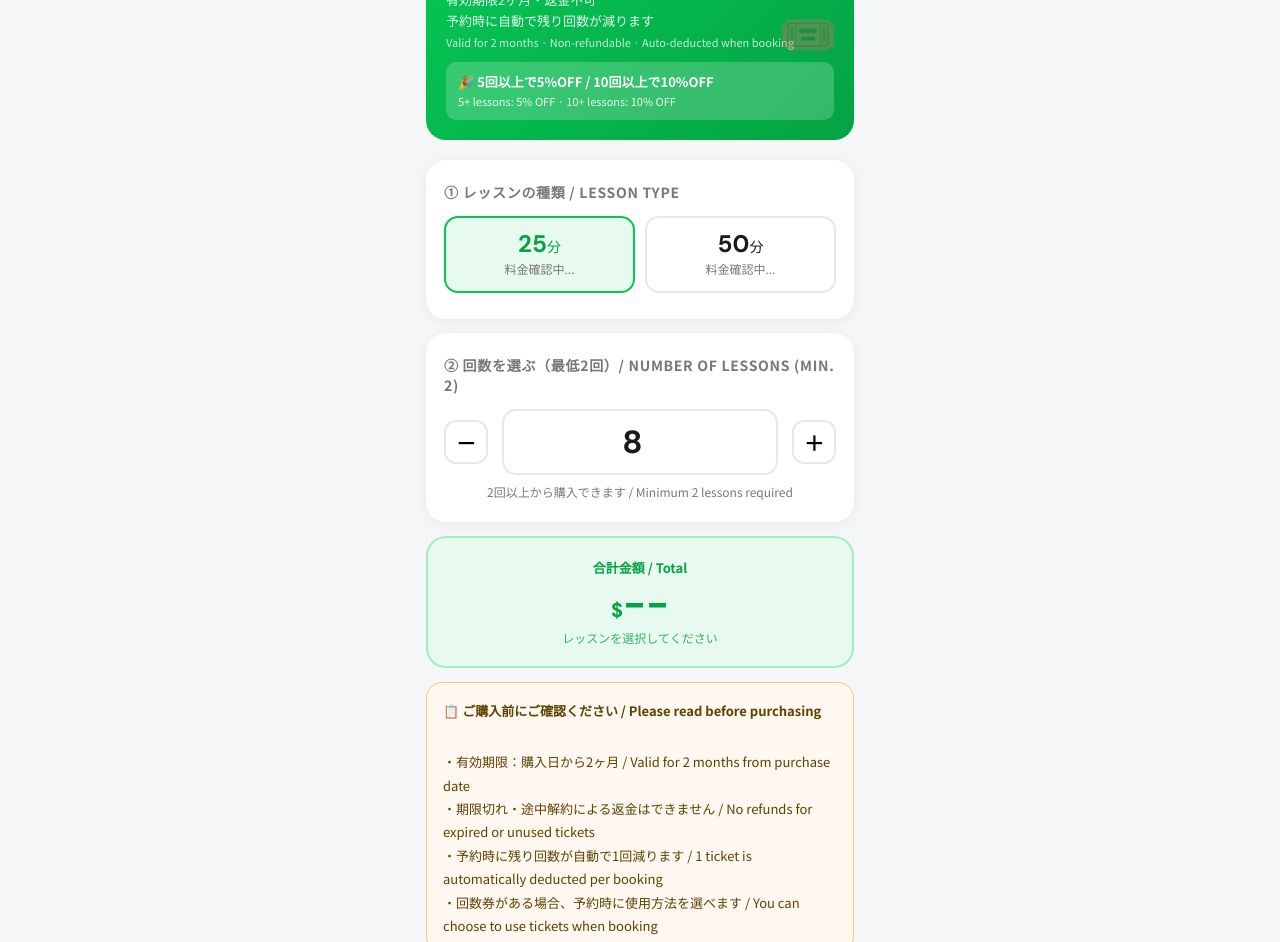
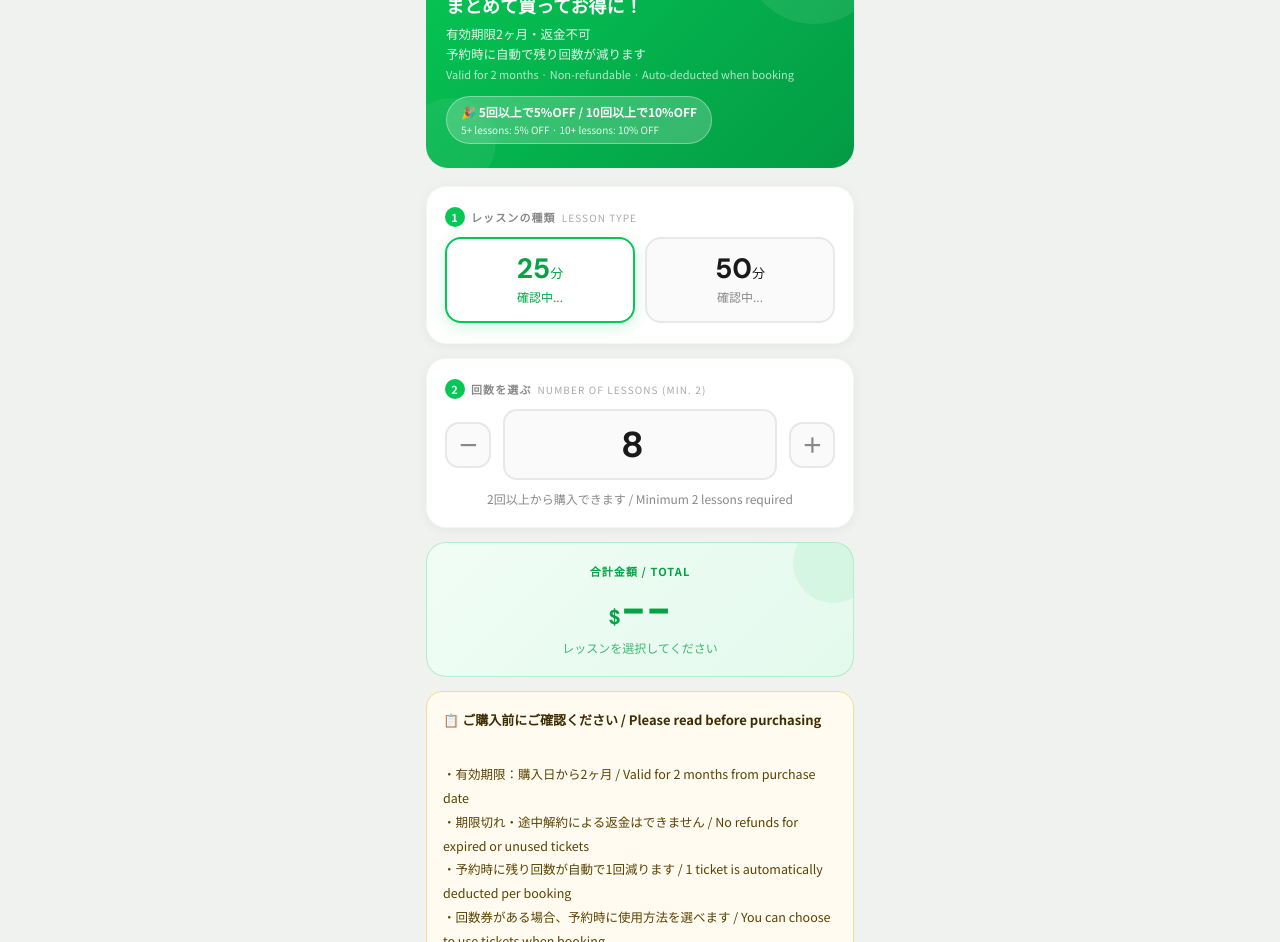
Before and after one commit to mimimimimimi-de/ami-app, a website: page ticket.html in a window 1280 px wide. Shown: the part 171-1113 px from the top of the page. Drawn offline with Linux system fonts and the light colour scheme.

Commit message:
Add files via upload

```diff
--- a/ticket.html
+++ b/ticket.html
@@ -14,11 +14,11 @@
   --green: #06C755;
   --green2: #04a344;
   --green-light: #e8faf0;
-  --green-glow: rgba(6,199,85,0.2);
-  --bg: #f5f6f7;
+  --green-glow: rgba(6,199,85,0.18);
+  --bg: #f0f2f0;
   --card: #ffffff;
   --text: #1a1a1a;
-  --text2: #777;
+  --text2: #888;
   --border: #e8e8e8;
   --red: #d93025;
 }
@@ -28,35 +28,44 @@ body {
   background: var(--bg);
   color: var(--text);
   min-height: 100vh;
-  padding-bottom: 40px;
+  padding-bottom: 48px;
 }
 
+/* ヘッダー */
 .header {
   background: #fff;
-  border-bottom: 2px solid var(--green);
   padding: 14px 20px;
   display: flex;
   align-items: center;
-  gap: 10px;
+  gap: 12px;
   position: sticky;
   top: 0;
   z-index: 10;
+  border-bottom: 1px solid #ececec;
+  box-shadow: 0 1px 8px rgba(0,0,0,0.05);
 }
 
 .header-icon {
-  width: 34px;
-  height: 34px;
+  width: 36px; height: 36px;
   background: var(--green);
   border-radius: 10px;
-  display: flex;
-  align-items: center;
-  justify-content: center;
-  font-size: 16px;
+  display: flex; align-items: center; justify-content: center;
+  font-size: 17px;
+  flex-shrink: 0;
 }
 
 .header h1 {
   font-size: 16px;
   font-weight: 700;
+  line-height: 1.3;
+}
+
+.header h1 span {
+  display: block;
+  font-size: 11px;
+  font-weight: 400;
+  color: var(--text2);
+  letter-spacing: 0.04em;
 }
 
 .content {
@@ -65,134 +74,211 @@ body {
   padding: 20px 16px;
 }
 
-/* 説明バナー */
-.info-banner {
-  background: linear-gradient(135deg, #06C755, #04a344);
-  border-radius: 20px;
-  padding: 20px;
+/* ヒーローバナー */
+.hero-banner {
+  background: linear-gradient(135deg, #06C755 0%, #039b44 100%);
+  border-radius: 22px;
+  padding: 24px 20px;
   color: #fff;
-  margin-bottom: 20px;
+  margin-bottom: 18px;
   position: relative;
   overflow: hidden;
 }
 
-.info-banner::after {
-  content: '🎟️';
+.hero-banner::before {
+  content: '';
   position: absolute;
-  right: 16px;
-  top: 50%;
-  transform: translateY(-50%);
-  font-size: 48px;
-  opacity: 0.3;
+  top: -30px; right: -30px;
+  width: 140px; height: 140px;
+  background: rgba(255,255,255,0.08);
+  border-radius: 50%;
 }
 
-.info-banner h2 {
+.hero-banner::after {
+  content: '';
+  position: absolute;
+  bottom: -20px; left: -20px;
+  width: 90px; height: 90px;
+  background: rgba(255,255,255,0.06);
+  border-radius: 50%;
+}
+
+.hero-emoji {
+  font-size: 32px;
+  margin-bottom: 8px;
+  display: block;
+  position: relative;
+  z-index: 1;
+}
+
+.hero-banner h2 {
   font-size: 18px;
   font-weight: 700;
-  margin-bottom: 6px;
+  margin-bottom: 4px;
+  position: relative;
+  z-index: 1;
 }
 
-.info-banner p {
-  font-size: 13px;
-  opacity: 0.9;
+.hero-banner h2 span {
+  display: block;
+  font-size: 12px;
+  font-weight: 400;
+  opacity: 0.85;
+  margin-top: 2px;
+}
+
+.hero-banner p {
+  font-size: 12.5px;
+  opacity: 0.88;
   line-height: 1.6;
+  position: relative;
+  z-index: 1;
+  margin-top: 6px;
+}
+
+.discount-badge {
+  display: inline-block;
+  margin-top: 12px;
+  background: rgba(255,255,255,0.2);
+  border: 1px solid rgba(255,255,255,0.35);
+  border-radius: 100px;
+  padding: 6px 14px;
+  font-size: 12px;
+  font-weight: 700;
+  position: relative;
+  z-index: 1;
+  backdrop-filter: blur(4px);
+}
+
+/* セクションラベル */
+.section-label {
+  font-size: 11px;
+  font-weight: 700;
+  color: var(--text2);
+  text-transform: uppercase;
+  letter-spacing: 0.1em;
+  margin-bottom: 10px;
+  display: flex;
+  align-items: center;
+  gap: 6px;
+}
+
+.section-label .num {
+  width: 20px; height: 20px;
+  background: var(--green);
+  color: #fff;
+  border-radius: 50%;
+  display: inline-flex;
+  align-items: center;
+  justify-content: center;
+  font-size: 11px;
+  font-weight: 700;
+  flex-shrink: 0;
 }
 
 /* カード */
 .card {
-  background: var(--card);
+  background: #fff;
   border-radius: 20px;
-  padding: 22px 18px;
-  box-shadow: 0 2px 12px rgba(0,0,0,0.06);
+  padding: 20px 18px;
+  box-shadow: 0 2px 12px rgba(0,0,0,0.05);
   margin-bottom: 14px;
+  border: 1px solid rgba(0,0,0,0.04);
 }
 
-.card-title {
-  font-size: 14px;
-  font-weight: 700;
-  color: var(--text2);
-  margin-bottom: 14px;
-  text-transform: uppercase;
-  letter-spacing: 0.05em;
-}
-
-/* レッスンタイプ選択 */
+/* レッスンボタン */
 .lesson-toggle {
   display: grid;
   grid-template-columns: 1fr 1fr;
   gap: 10px;
-  margin-bottom: 4px;
 }
 
 .lesson-btn {
-  padding: 14px;
-  border-radius: 14px;
+  padding: 16px 10px;
+  border-radius: 16px;
   border: 2px solid var(--border);
-  background: #fff;
+  background: #fafafa;
   cursor: pointer;
   font-family: inherit;
-  transition: all 0.15s;
+  transition: all 0.18s;
   text-align: center;
+  position: relative;
+  overflow: hidden;
 }
 
-.lesson-btn .min {
-  font-size: 24px;
+.lesson-btn::after {
+  content: '';
+  position: absolute;
+  inset: 0;
+  background: var(--green);
+  opacity: 0;
+  transition: opacity 0.18s;
+  border-radius: 14px;
+}
+
+.lesson-btn.active {
+  border-color: var(--green);
+  background: #fff;
+  box-shadow: 0 4px 16px var(--green-glow);
+}
+
+.lesson-btn .duration {
+  font-size: 28px;
   font-weight: 700;
   font-family: 'DM Sans', sans-serif;
   color: var(--text);
   line-height: 1;
 }
 
-.lesson-btn .min span {
-  font-size: 14px;
-  font-weight: 400;
+.lesson-btn .duration span {
+  font-size: 13px;
+  font-weight: 500;
 }
+
+.lesson-btn.active .duration { color: var(--green2); }
 
 .lesson-btn .unit-price {
   font-size: 12px;
   color: var(--text2);
-  margin-top: 4px;
+  margin-top: 5px;
 }
 
-.lesson-btn.active {
-  border-color: var(--green);
-  background: var(--green-light);
-}
-
-.lesson-btn.active .min {
-  color: var(--green2);
-}
+.lesson-btn.active .unit-price { color: var(--green2); }
 
 /* 回数入力 */
 .count-row {
   display: flex;
   align-items: center;
-  gap: 14px;
+  gap: 12px;
 }
 
 .count-btn {
-  width: 44px;
-  height: 44px;
-  border-radius: 12px;
+  width: 46px; height: 46px;
+  border-radius: 14px;
   border: 2px solid var(--border);
-  background: #fff;
+  background: #fafafa;
   font-size: 20px;
   font-weight: 700;
   cursor: pointer;
-  display: flex;
-  align-items: center;
-  justify-content: center;
+  font-family: inherit;
+  display: flex; align-items: center; justify-content: center;
   transition: all 0.15s;
   flex-shrink: 0;
+  color: var(--text2);
 }
 
-.count-btn:hover { border-color: var(--green); color: var(--green); }
+.count-btn:hover:not(:disabled) {
+  border-color: var(--green);
+  color: var(--green);
+  background: var(--green-light);
+}
+
 .count-btn:disabled { opacity: 0.3; cursor: not-allowed; }
 
 .count-input {
   flex: 1;
   text-align: center;
-  font-size: 32px;
+  font-size: 36px;
   font-weight: 700;
   font-family: 'DM Sans', sans-serif;
   border: 2px solid var(--border);
@@ -200,93 +286,127 @@ body {
   padding: 10px;
   outline: none;
   color: var(--text);
+  background: #fafafa;
   transition: border 0.15s;
 }
 
-.count-input:focus { border-color: var(--green); }
+.count-input:focus {
+  border-color: var(--green);
+  background: #fff;
+}
 
 .count-note {
   font-size: 12px;
   color: var(--text2);
-  margin-top: 8px;
+  margin-top: 10px;
   text-align: center;
 }
 
-/* 合計金額 */
+/* 合計カード */
 .total-card {
-  background: var(--green-light);
-  border: 2px solid rgba(6,199,85,0.3);
+  background: linear-gradient(135deg, #f0fdf6 0%, #e4f9ed 100%);
+  border: 1.5px solid rgba(6,199,85,0.25);
   border-radius: 20px;
   padding: 20px;
   margin-bottom: 14px;
   text-align: center;
+  position: relative;
+  overflow: hidden;
+}
+
+.total-card::before {
+  content: '';
+  position: absolute;
+  top: -20px; right: -20px;
+  width: 80px; height: 80px;
+  background: rgba(6,199,85,0.08);
+  border-radius: 50%;
 }
 
 .total-label {
-  font-size: 13px;
+  font-size: 11px;
+  font-weight: 700;
   color: var(--green2);
-  font-weight: 600;
-  margin-bottom: 6px;
+  letter-spacing: 0.1em;
+  text-transform: uppercase;
+  margin-bottom: 8px;
+  position: relative;
 }
 
 .total-price {
-  font-size: 40px;
+  font-size: 44px;
   font-weight: 700;
   font-family: 'DM Sans', sans-serif;
   color: var(--green2);
   line-height: 1;
+  position: relative;
 }
 
-.total-price span {
-  font-size: 20px;
-}
+.total-price span { font-size: 20px; }
 
 .total-detail {
   font-size: 12px;
   color: var(--green2);
-  margin-top: 6px;
-  opacity: 0.8;
+  margin-top: 8px;
+  opacity: 0.75;
+  position: relative;
 }
 
 /* 注意事項 */
 .policy-card {
-  background: #fff8f0;
-  border: 1px solid #f3c98b;
+  background: #fffbf0;
+  border: 1px solid #f0dea0;
   border-radius: 16px;
   padding: 16px;
   margin-bottom: 16px;
-  font-size: 13px;
-  color: #5f4200;
-  line-height: 1.8;
+  font-size: 12.5px;
+  color: #5a4200;
+  line-height: 1.9;
 }
 
 .policy-card strong {
   display: block;
-  margin-bottom: 4px;
+  font-size: 13px;
+  margin-bottom: 6px;
+  color: #3d2d00;
 }
 
 /* 購入ボタン */
 .buy-btn {
   width: 100%;
-  padding: 17px;
+  padding: 18px;
   background: var(--green);
   color: #fff;
   border: none;
-  border-radius: 16px;
+  border-radius: 18px;
   font-size: 17px;
   font-weight: 700;
   cursor: pointer;
   font-family: inherit;
-  box-shadow: 0 8px 24px var(--green-glow);
+  box-shadow: 0 8px 28px var(--green-glow);
   transition: all 0.2s;
   display: flex;
   align-items: center;
   justify-content: center;
-  gap: 8px;
+  flex-direction: column;
+  gap: 3px;
+  letter-spacing: 0.01em;
 }
 
-.buy-btn:hover { background: var(--green2); transform: translateY(-1px); }
-.buy-btn:disabled { opacity: 0.5; cursor: not-allowed; transform: none; }
+.buy-btn:hover:not(:disabled) {
+  background: var(--green2);
+  transform: translateY(-2px);
+  box-shadow: 0 12px 32px rgba(6,199,85,0.3);
+}
+
+.buy-btn:active:not(:disabled) { transform: translateY(0); }
+.buy-btn:disabled { opacity: 0.45; cursor: not-allowed; transform: none; }
+
+.buy-btn span {
+  font-size: 12px;
+  font-weight: 400;
+  opacity: 0.85;
+}
 
 .status {
   margin-top: 14px;
@@ -299,31 +419,40 @@ body {
 
 .status.error { color: var(--red); }
 
-/* ローディング */
+/* ローディングオーバーレイ */
 .loading-overlay {
   display: none;
   position: fixed;
   inset: 0;
-  background: rgba(255,255,255,0.8);
+  background: rgba(255,255,255,0.88);
   z-index: 100;
   align-items: center;
   justify-content: center;
   flex-direction: column;
-  gap: 12px;
+  gap: 14px;
+  backdrop-filter: blur(4px);
 }
 
 .loading-overlay.show { display: flex; }
 
 .spinner {
-  width: 32px;
-  height: 32px;
-  border: 3px solid var(--border);
+  width: 36px; height: 36px;
+  border: 3px solid #e0e0e0;
   border-top-color: var(--green);
   border-radius: 50%;
   animation: spin 0.7s linear infinite;
 }
 
 @keyframes spin { to { transform: rotate(360deg); } }
+
+.en-sub {
+  display: block;
+  font-size: 0.72em;
+  color: #999;
+  font-weight: 400;
+  margin-top: 3px;
+  font-family: -apple-system, BlinkMacSystemFont, sans-serif;
+}
 </style>
 </head>
 
@@ -331,47 +460,49 @@ body {
 
 <div class="loading-overlay" id="loadingOverlay">
   <div class="spinner"></div>
-  <div style="font-size:14px;color:#666;">決済ページを準備中...</div>
+  <div style="font-size:14px;color:#666;text-align:center;">決済ページを準備中...<br><span style="font-size:12px;color:#aaa;">Preparing checkout...</span></div>
 </div>
 
 <div class="header">
   <div class="header-icon">🎟️</div>
-  <h1>回数券を購入<span style="display:block;font-size:11px;font-weight:400;color:#666;">Buy Lesson Tickets</span></h1>
+  <h1>回数券を購入<span id="headerSub">Buy Lesson Tickets</span></h1>
 </div>
 
 <div class="content">
 
-  <div class="info-banner">
-    <h2 id="bannerTitle">まとめて買ってお得に！<span id="bannerTitleSub" style="display:block;font-size:13px;font-weight:400;opacity:0.9;"></span></h2>
-    <p id="bannerDesc">有効期限2ヶ月・返金不可<br>予約時に自動で残り回数が減ります<br><span style="font-size:11px;opacity:0.85;">Valid for 2 months · Non-refundable · Auto-deducted when booking</span></p>
-    <div style="margin-top:10px;background:rgba(255,255,255,0.2);border-radius:10px;padding:10px 12px;font-size:13px;font-weight:700;">
+  <!-- ヒーローバナー -->
+  <div class="hero-banner">
+    <span class="hero-emoji">🎟️</span>
+    <h2 id="bannerTitle">まとめて買ってお得に！<span id="bannerTitleSub"></span></h2>
+    <p id="bannerDesc">有効期限2ヶ月・返金不可<br>予約時に自動で残り回数が減ります<br><span style="font-size:11px;opacity:0.8;">Valid for 2 months · Non-refundable · Auto-deducted when booking</span></p>
+    <div class="discount-badge">
       🎉 5回以上で5%OFF / 10回以上で10%OFF<br>
-      <span id="discountSubText" style="font-size:11px;font-weight:400;opacity:0.9;">5+ lessons: 5% OFF · 10+ lessons: 10% OFF</span>
+      <span id="discountSubText" style="font-size:10px;font-weight:400;opacity:0.9;">5+ lessons: 5% OFF · 10+ lessons: 10% OFF</span>
     </div>
   </div>
 
   <!-- レッスン選択 -->
   <div class="card">
-    <div class="card-title">① レッスンの種類 / Lesson Type</div>
+    <div class="section-label"><span class="num">1</span> レッスンの種類 <span style="font-size:10px;color:#aaa;font-weight:400;">Lesson Type</span></div>
     <div class="lesson-toggle">
-      <button class="lesson-btn active" id="btn25" onclick="selectLesson(25)">
-        <div class="min">25<span>分</span></div>
-        <div class="unit-price" id="price25">料金確認中...</div>
+      <button class="lesson-btn active" id="btn25" onclick="selectLesson(25)" type="button">
+        <div class="duration">25<span>分</span></div>
+        <div class="unit-price" id="price25">確認中...</div>
       </button>
-      <button class="lesson-btn" id="btn50" onclick="selectLesson(50)">
-        <div class="min">50<span>分</span></div>
-        <div class="unit-price" id="price50">料金確認中...</div>
+      <button class="lesson-btn" id="btn50" onclick="selectLesson(50)" type="button">
+        <div class="duration">50<span>分</span></div>
+        <div class="unit-price" id="price50">確認中...</div>
       </button>
     </div>
   </div>
 
   <!-- 回数入力 -->
   <div class="card">
-    <div class="card-title">② 回数を選ぶ（最低2回）/ Number of Lessons (min. 2)</div>
+    <div class="section-label"><span class="num">2</span> 回数を選ぶ <span style="font-size:10px;color:#aaa;font-weight:400;">Number of Lessons (min. 2)</span></div>
     <div class="count-row">
-      <button class="count-btn" id="minusBtn" onclick="changeCount(-1)">－</button>
+      <button class="count-btn" id="minusBtn" onclick="changeCount(-1)" type="button">－</button>
       <input class="count-input" type="number" id="countInput" value="8" min="2" max="99" oninput="onCountInput()">
-      <button class="count-btn" onclick="changeCount(1)">＋</button>
+      <button class="count-btn" onclick="changeCount(1)" type="button">＋</button>
     </div>
     <div class="count-note">2回以上から購入できます</div>
   </div>
@@ -393,8 +524,9 @@ body {
   </div>
 
   <!-- 購入ボタン -->
-  <button class="buy-btn" id="buyBtn" onclick="checkout()" disabled>
-    🎟️ 決済へ進む<span style="display:block;font-size:12px;opacity:0.85;">Proceed to Payment</span>
+  <button class="buy-btn" id="buyBtn" onclick="checkout()" disabled type="button">
+    🎟️ 決済へ進む
+    <span>Proceed to Payment</span>
   </button>
 
   <div class="status" id="status"></div>
```
